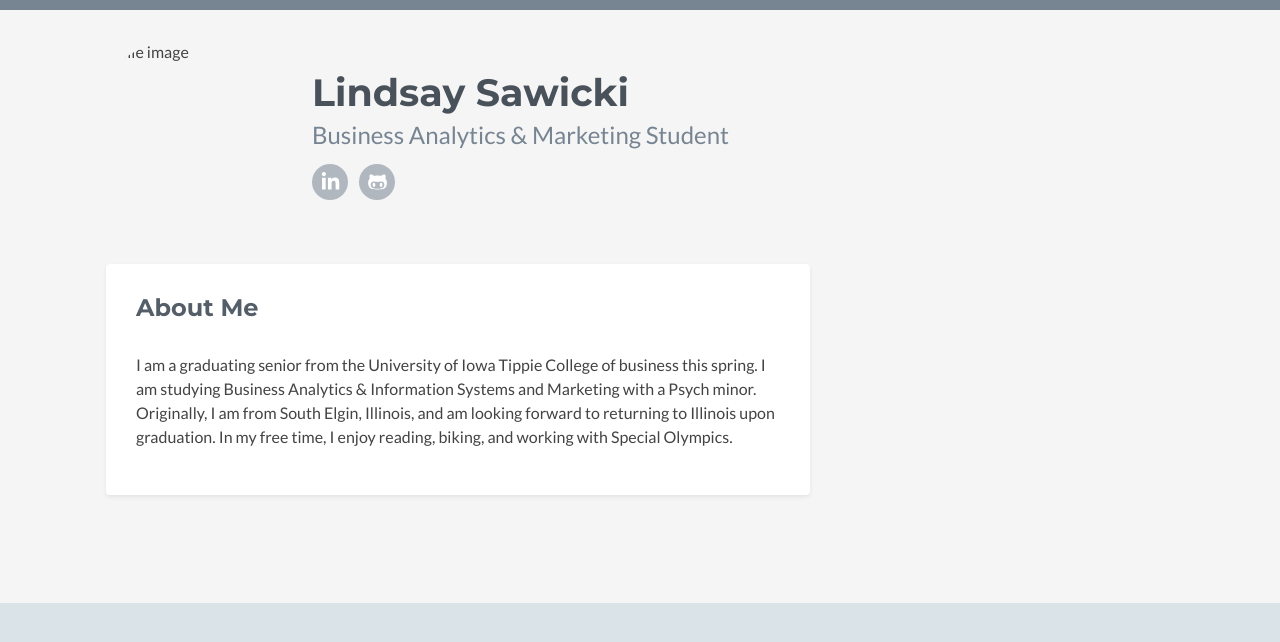
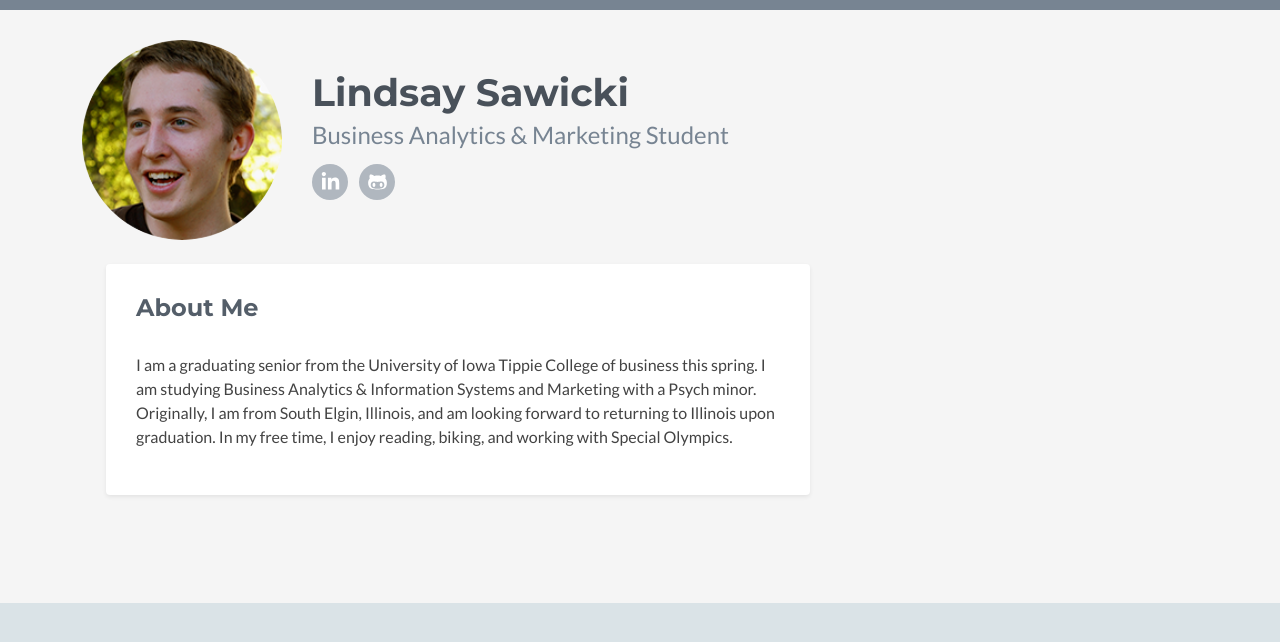
Before and after one commit to lindsaysawicki/portfolio3, a plain HTML site: page index.html in a window 1280 px wide. Drawn offline with Linux system fonts and the light colour scheme; some icons are missing.

Commit message:
profile image

```diff
--- a/index.html
+++ b/index.html
@@ -36,7 +36,7 @@
         <div class="container">
 	        <div class="row align-items-center">
 			    <div class="col">
-		            <img class="profile-image img-fluid float-start rounded-circle" src="assets/images/p_photo.png" alt="profile image" width="200" height="200"/>
+		            <img class="profile-image img-fluid float-start rounded-circle" src="assets/images/profile.png" alt="profile image" width="200" height="200"/>
 		            <div class="profile-content">
 		                <h1 class="name">Lindsay Sawicki</h1>
 		                <h2 class="desc">Business Analytics & Marketing Student</h2>
```
